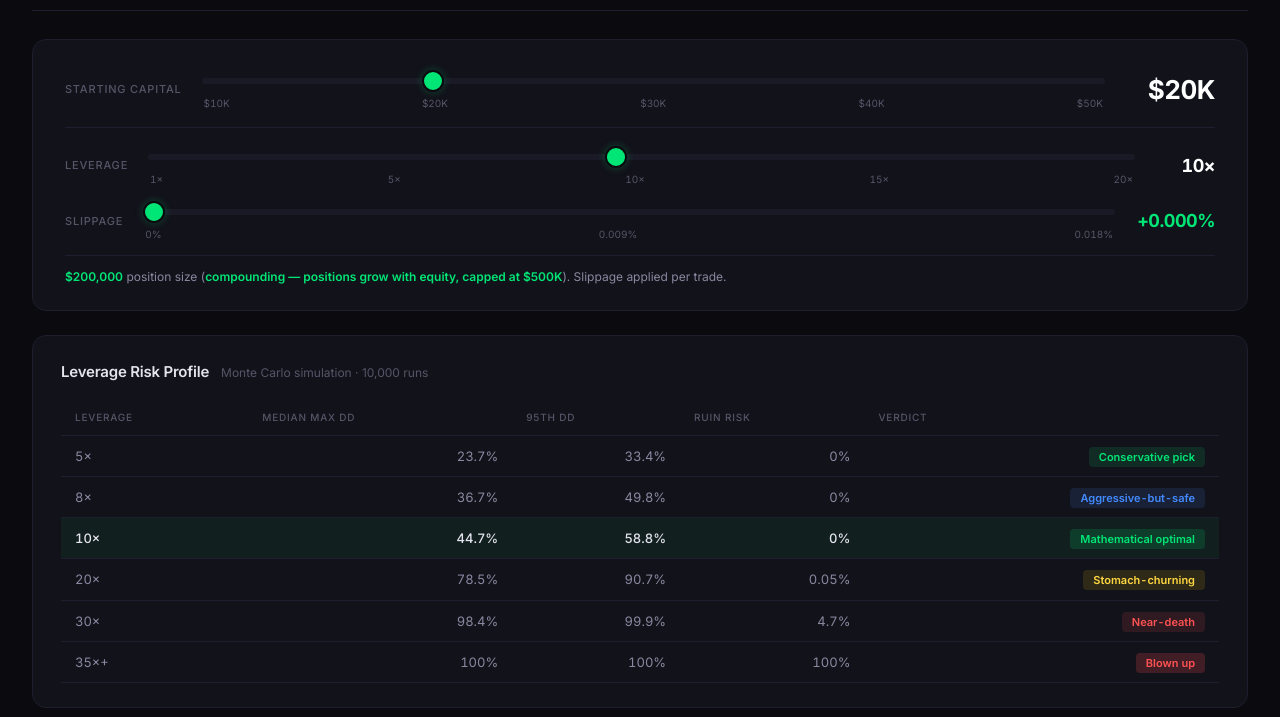
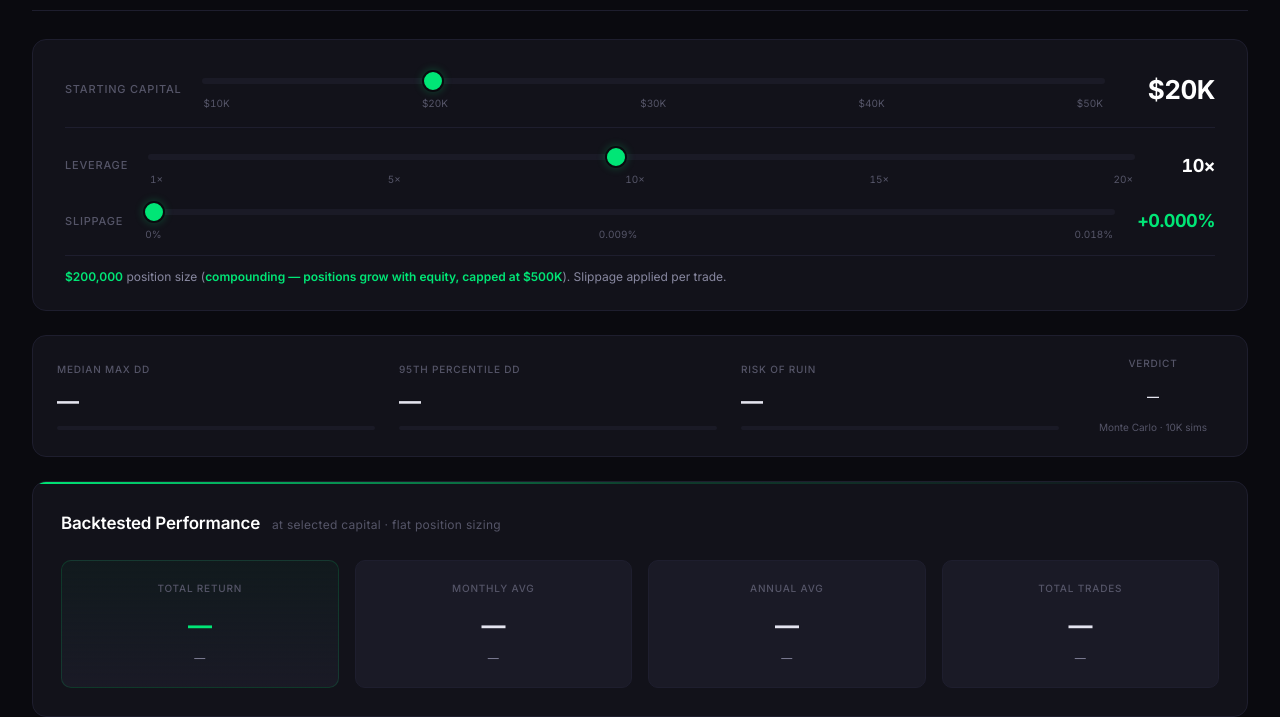
Before and after one commit to tradeordiex-arch/yasashi-explorer, a website: page index.html in a window 1280 px wide. Shown: the part 96-813 px from the top of the page. Drawn offline with Linux system fonts and the light colour scheme.

Commit message:
dynamic risk strip

```diff
--- a/index.html
+++ b/index.html
@@ -157,46 +157,54 @@ input[type=range]::-moz-range-thumb {
   font-variant-numeric:tabular-nums;
 }
 
-/* ── Leverage Risk Table ── */
-.risk-table-block {
+/* ── Leverage Risk Strip ── */
+.risk-strip {
   background:var(--surface);
   border:1px solid var(--border);
   border-radius:14px;
-  padding:24px 28px;
+  padding:20px 24px;
   margin-bottom:24px;
 }
-.risk-table-head {
-  display:flex; align-items:baseline; gap:12px; margin-bottom:16px;
+.risk-strip-grid {
+  display:grid; grid-template-columns:1fr 1fr 1fr auto; gap:24px;
+  align-items:center;
 }
-.risk-table-title { font-size:15px; font-weight:600; letter-spacing:-0.2px; }
-.risk-table-sub { font-size:12px; color:var(--dim); }
-.risk-table {
-  width:100%; border-collapse:collapse;
+.risk-metric { min-width:0; }
+.rm-label {
+  font-size:10px; font-weight:500; letter-spacing:0.8px;
+  text-transform:uppercase; color:var(--dim); margin-bottom:6px;
 }
-.risk-table th {
-  font-size:10px; font-weight:500; letter-spacing:0.8px;
-  text-transform:uppercase; color:var(--dim);
-  padding:10px 14px; text-align:left;
-  border-bottom:1px solid var(--border);
+.rm-val {
+  font-size:22px; font-weight:700; font-variant-numeric:tabular-nums;
+  letter-spacing:-0.5px; margin-bottom:8px;
+  transition:color .3s;
 }
-.risk-table td {
-  padding:10px 14px; font-size:13px; font-variant-numeric:tabular-nums;
-  border-bottom:1px solid var(--border); color:var(--muted);
+.rm-bar {
+  height:4px; background:var(--surface2); border-radius:2px;
+  overflow:hidden;
 }
-.risk-table tr.active-lev {
-  background:rgba(0,230,118,.06);
+.rm-fill {
+  height:100%; border-radius:2px;
+  background:var(--green);
+  transition:width .4s ease, background .4s ease;
+  width:0%;
 }
-.risk-table tr.active-lev td { color:var(--text); font-weight:500; }
-.verdict {
-  font-size:11px; font-weight:600; padding:3px 10px;
-  border-radius:4px; white-space:nowrap;
+.rm-fill.warn { background:var(--amber); }
+.rm-fill.danger { background:var(--red); }
+.rm-fill.ruin { background:var(--red); }
+.risk-verdict-wrap {
+  text-align:center; min-width:140px;
 }
-.verdict.conservative { background:rgba(0,230,118,.12); color:var(--green); }
-.verdict.aggressive { background:rgba(68,138,255,.12); color:var(--blue); }
-.verdict.optimal { background:rgba(0,230,118,.15); color:var(--green); }
-.verdict.stomach { background:rgba(255,215,0,.12); color:var(--amber); }
-.verdict.death { background:rgba(255,82,82,.12); color:var(--red); }
-.verdict.blown { background:rgba(255,82,82,.2); color:var(--red); }
+.rv-badge {
+  display:inline-block;
+  font-size:12px; font-weight:600; padding:6px 16px;
+  border-radius:6px; margin-top:4px;
+  transition:background .3s, color .3s;
+  white-space:nowrap;
+}
+.rv-note {
+  font-size:10px; color:var(--dim); margin-top:8px;
+}
 
 /* ── KPI Strip ── */
 .kpis {
@@ -317,6 +325,7 @@ tbody tr:hover { background:var(--blue-dim); }
 @media(max-width:800px) {
   .kpis { grid-template-columns:repeat(3,1fr); }
   .perf-hero-grid { grid-template-columns:repeat(2,1fr); }
+  .risk-strip-grid { grid-template-columns:1fr 1fr; gap:16px; }
   .tables-grid { grid-template-columns:1fr; }
   .slider-row { flex-wrap:wrap; }
   .slider-val { min-width:auto; }
@@ -373,25 +382,30 @@ tbody tr:hover { background:var(--blue-dim); }
     </div>
   </div>
 
-  <!-- Leverage Risk Profile -->
-  <div class="risk-table-block">
-    <div class="risk-table-head">
-      <div class="risk-table-title">Leverage Risk Profile</div>
-      <div class="risk-table-sub">Monte Carlo simulation &middot; 10,000 runs</div>
+  <!-- Leverage Risk (dynamic) -->
+  <div class="risk-strip" id="riskStrip">
+    <div class="risk-strip-grid">
+      <div class="risk-metric">
+        <div class="rm-label">Median Max DD</div>
+        <div class="rm-val" id="riskMDD">—</div>
+        <div class="rm-bar"><div class="rm-fill" id="riskMDDBar"></div></div>
+      </div>
+      <div class="risk-metric">
+        <div class="rm-label">95th Percentile DD</div>
+        <div class="rm-val" id="risk95">—</div>
+        <div class="rm-bar"><div class="rm-fill" id="risk95Bar"></div></div>
+      </div>
+      <div class="risk-metric">
+        <div class="rm-label">Risk of Ruin</div>
+        <div class="rm-val" id="riskRuin">—</div>
+        <div class="rm-bar"><div class="rm-fill ruin" id="riskRuinBar"></div></div>
+      </div>
+      <div class="risk-verdict-wrap">
+        <div class="rm-label">Verdict</div>
+        <div class="rv-badge" id="riskVerdict">—</div>
+        <div class="rv-note">Monte Carlo &middot; 10K sims</div>
+      </div>
     </div>
-    <table class="risk-table">
-      <thead><tr>
-        <th>Leverage</th><th>Median Max DD</th><th>95th DD</th><th>Ruin Risk</th><th>Verdict</th>
-      </tr></thead>
-      <tbody id="riskBody">
-        <tr data-lev="5"><td>5×</td><td>23.7%</td><td>33.4%</td><td>0%</td><td><span class="verdict conservative">Conservative pick</span></td></tr>
-        <tr data-lev="8"><td>8×</td><td>36.7%</td><td>49.8%</td><td>0%</td><td><span class="verdict aggressive">Aggressive-but-safe</span></td></tr>
-        <tr data-lev="10"><td>10×</td><td>44.7%</td><td>58.8%</td><td>0%</td><td><span class="verdict optimal">Mathematical optimal</span></td></tr>
-        <tr data-lev="20"><td>20×</td><td>78.5%</td><td>90.7%</td><td>0.05%</td><td><span class="verdict stomach">Stomach-churning</span></td></tr>
-        <tr data-lev="30"><td>30×</td><td>98.4%</td><td>99.9%</td><td>4.7%</td><td><span class="verdict death">Near-death</span></td></tr>
-        <tr data-lev="35"><td>35×+</td><td>100%</td><td>100%</td><td>100%</td><td><span class="verdict blown">Blown up</span></td></tr>
-      </tbody>
-    </table>
   </div>
 
   <!-- Backtested Performance (hero position) -->
@@ -553,13 +567,66 @@ function update() {
   posSizeEl.textContent = '$' + initPos.toLocaleString();
   levCompNote.textContent = 'compounding — positions grow with equity, capped at $500K';
 
-  // Highlight active leverage row in risk table
-  const levRows = [5, 8, 10, 20, 30, 35];
-  let closest = levRows[0];
-  for (const l of levRows) { if (lev >= l) closest = l; }
-  document.querySelectorAll('#riskBody tr').forEach(row => {
-    row.classList.toggle('active-lev', parseInt(row.dataset.lev) === closest);
-  });
+  // Interpolate risk metrics from known nodes
+  const riskNodes = [
+    { lev:1, mdd:0, p95:0, ruin:0 },
+    { lev:5, mdd:23.7, p95:33.4, ruin:0 },
+    { lev:8, mdd:36.7, p95:49.8, ruin:0 },
+    { lev:10, mdd:44.7, p95:58.8, ruin:0 },
+    { lev:20, mdd:78.5, p95:90.7, ruin:0.05 },
+    { lev:30, mdd:98.4, p95:99.9, ruin:4.7 },
+    { lev:35, mdd:100, p95:100, ruin:100 },
+  ];
+  function lerp(a, b, t) { return a + (b - a) * t; }
+  function interpRisk(l) {
+    if (l <= riskNodes[0].lev) return riskNodes[0];
+    if (l >= riskNodes[riskNodes.length-1].lev) return riskNodes[riskNodes.length-1];
+    for (let i = 0; i < riskNodes.length - 1; i++) {
+      if (l >= riskNodes[i].lev && l <= riskNodes[i+1].lev) {
+        const t = (l - riskNodes[i].lev) / (riskNodes[i+1].lev - riskNodes[i].lev);
+        return { mdd: lerp(riskNodes[i].mdd, riskNodes[i+1].mdd, t),
+                 p95: lerp(riskNodes[i].p95, riskNodes[i+1].p95, t),
+                 ruin: lerp(riskNodes[i].ruin, riskNodes[i+1].ruin, t) };
+      }
+    }
+    return riskNodes[riskNodes.length-1];
+  }
+  const risk = interpRisk(lev);
+
+  const mddEl = $('riskMDD'); const p95El = $('risk95'); const ruinEl = $('riskRuin');
+  mddEl.textContent = risk.mdd.toFixed(1) + '%';
+  p95El.textContent = risk.p95.toFixed(1) + '%';
+  ruinEl.textContent = risk.ruin < 0.01 ? '0%' : risk.ruin.toFixed(2) + '%';
+
+  // Color by severity
+  function riskColor(v) { return v < 40 ? 'var(--green)' : v < 70 ? 'var(--amber)' : 'var(--red)'; }
+  mddEl.style.color = riskColor(risk.mdd);
+  p95El.style.color = riskColor(risk.p95);
+  ruinEl.style.color = risk.ruin < 0.01 ? 'var(--green)' : risk.ruin < 1 ? 'var(--amber)' : 'var(--red)';
+
+  // Bars
+  const mddBar = $('riskMDDBar'); const p95Bar = $('risk95Bar'); const ruinBar = $('riskRuinBar');
+  mddBar.style.width = risk.mdd + '%';
+  mddBar.className = 'rm-fill' + (risk.mdd < 40 ? '' : risk.mdd < 70 ? ' warn' : ' danger');
+  p95Bar.style.width = risk.p95 + '%';
+  p95Bar.className = 'rm-fill' + (risk.p95 < 40 ? '' : risk.p95 < 70 ? ' warn' : ' danger');
+  ruinBar.style.width = Math.min(risk.ruin, 100) + '%';
+  ruinBar.className = 'rm-fill ruin';
+
+  // Verdict
+  const verdicts = [
+    { max:4, text:'Conservative pick', bg:'rgba(0,230,118,.12)', color:'var(--green)' },
+    { max:7, text:'Aggressive-but-safe', bg:'rgba(68,138,255,.12)', color:'var(--blue)' },
+    { max:12, text:'Mathematical optimal', bg:'rgba(0,230,118,.15)', color:'var(--green)' },
+    { max:22, text:'Stomach-churning', bg:'rgba(255,215,0,.12)', color:'var(--amber)' },
+    { max:32, text:'Near-death', bg:'rgba(255,82,82,.12)', color:'var(--red)' },
+    { max:999, text:'Blown up', bg:'rgba(255,82,82,.2)', color:'var(--red)' },
+  ];
+  const v = verdicts.find(v => lev <= v.max) || verdicts[verdicts.length-1];
+  const vEl = $('riskVerdict');
+  vEl.textContent = v.text;
+  vEl.style.background = v.bg;
+  vEl.style.color = v.color;
 
   // Build equity curve with compounding leverage + slippage
   // Each trade: PnL% from backtest applied to current position size
```
